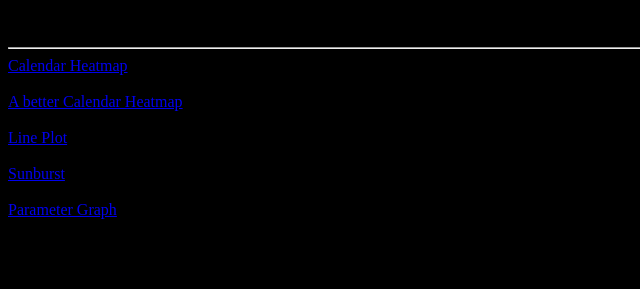
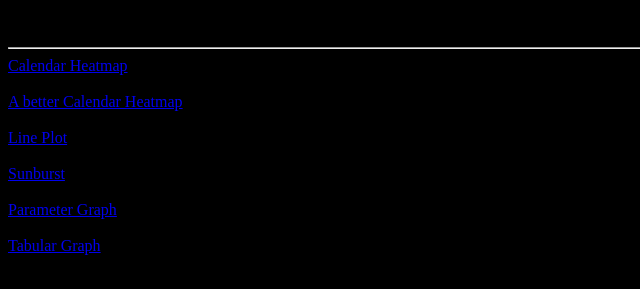
Before and after one commit to prankshaw/some-d3-visualizations, a plain HTML site: page index.html in a window 1280 px wide. Shown: the part 59-348 px from the top of the page, without its empty margins (0-640 px from the left). Drawn offline with Linux system fonts and the light colour scheme.

Commit message:
updated index.html with new graph

```diff
--- a/index.html
+++ b/index.html
@@ -32,9 +32,9 @@
 <a href="parallel-coordinates/upload/upload.html"> Parameter Graph</a>
 <br>
 	<br>
-<!--<a href="table_chart/chart_table.html"> Tabular Graph</a>
+<a href="table_chart/chart_table.html"> Tabular Graph</a>
 <br>
-	<br>	-->
+	<br>
 
 </body>
 </html>
```
